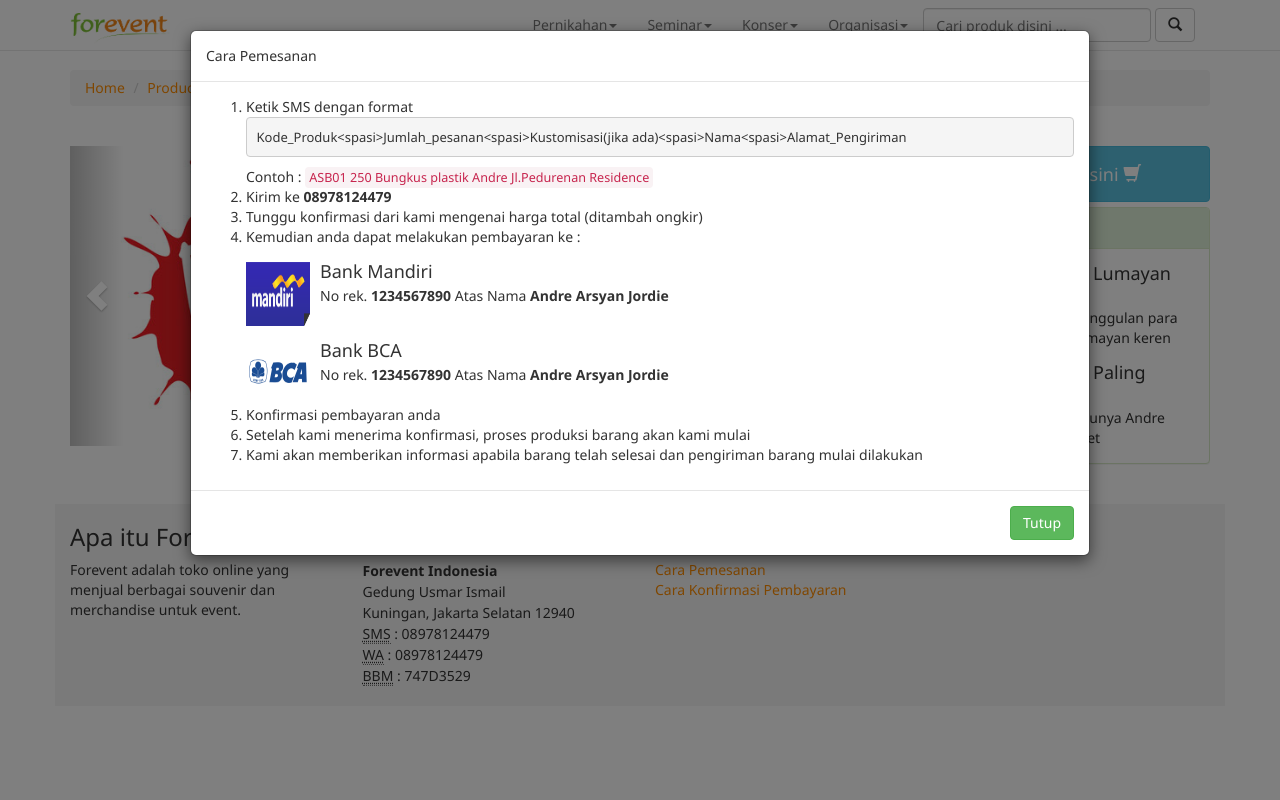
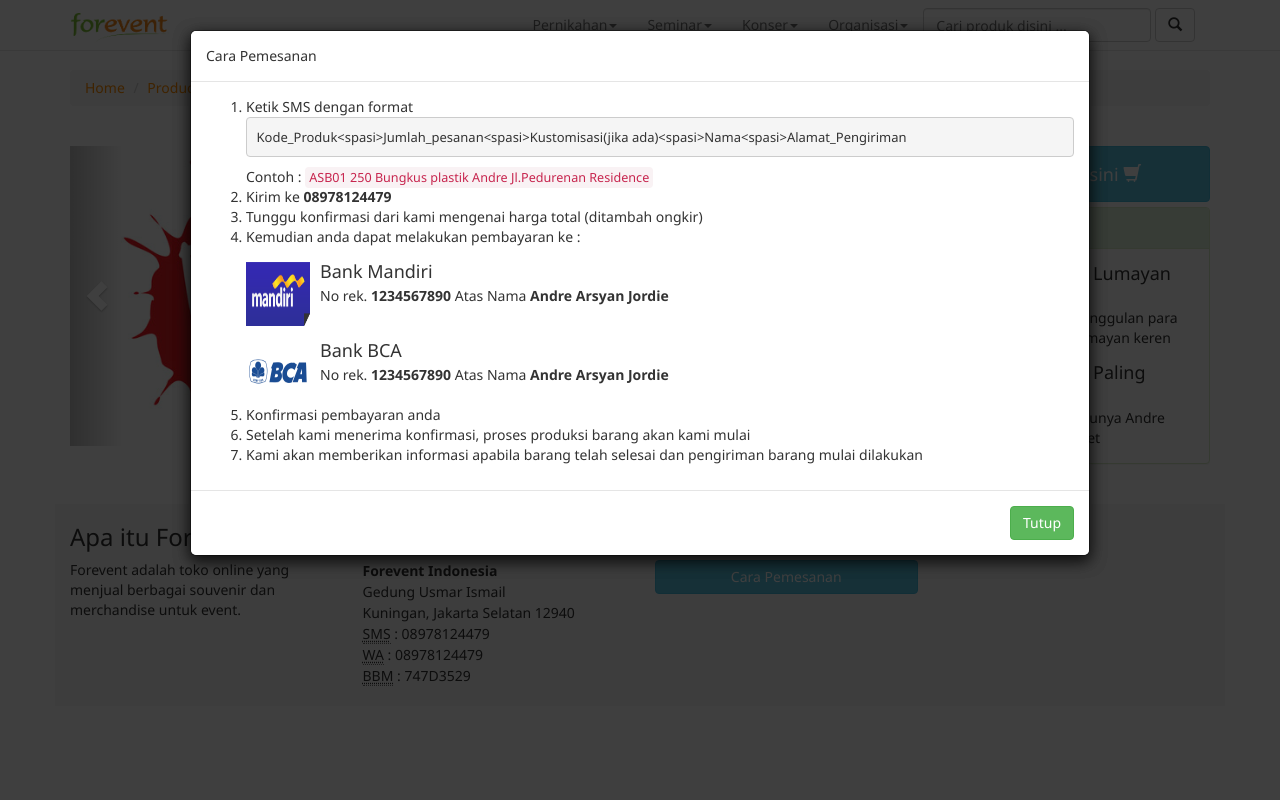
Before and after one commit to AndreArsyan/forevent, a PHP site: page /product.php in a window 1280 px wide, after a click on "Pesan Disini". Run offline with PHP 8.4, Linux system fonts and the light colour scheme; some libraries are stand-ins or nearby versions.

Commit message:
little fix

```diff
--- a/footer.php
+++ b/footer.php
@@ -18,13 +18,61 @@
 	</div>
 	<div class="col-md-3">
 		<h3>Bantuan</h3>
-		<a href="">Cara Pemesanan</a><br>
-		<a href="">Cara Konfirmasi Pembayaran</a>
+		<button class="btn btn-block btn-info" data-toggle="modal" data-target=".bs-example-modal-lg">Cara Pemesanan</button>
+		<div class="modal fade bs-example-modal-lg" tabindex="-1" role="dialog" aria-labelledby="mySmallModalLabel" aria-hidden="true">
+			<div class="modal-dialog modal-lg">
+				<div class="modal-content">
+					<div class="modal-header">
+						Cara Pemesanan
+					</div>
+					<div class="modal-body">
+						<ol>
+							<li>Ketik SMS dengan format<br>
+							<pre>Kode_Produk&lt;spasi&gt;Jumlah_pesanan&lt;spasi&gt;Kustomisasi(jika ada)&lt;spasi&gt;Nama&lt;spasi&gt;Alamat_Pengiriman</pre>
+							Contoh :
+							<code>ASB01 250 Bungkus plastik Andre Jl.Pedurenan Residence</code>
+							</li>
+							<li>Kirim ke <b>08978124479</b></li>
+							<li>Tunggu konfirmasi dari kami mengenai harga total (ditambah ongkir)</li>
+							<li>Kemudian anda dapat melakukan pembayaran ke :
+							<br>
+								<div class="media">
+									<a class="pull-left" href="#">
+										<img class="media-object" src="img/logo-mandiri.png" alt="..." style="width:64px;height:64px;margin-left:auto;margin-right:auto;display:block">
+									</a>
+									<div class="media-body">
+										<h4 class="media-heading">Bank Mandiri</h4>
+										No rek. <b>1234567890</b>
+										Atas Nama <b>Andre Arsyan Jordie</b>
+									</div>
+								</div>
+								<div class="media">
+									<a class="pull-left" href="#">
+										<img class="media-object" src="img/logo-bca.jpg" alt="..." style="width:64px;height:64px;margin-left:auto;margin-right:auto;display:block">
+									</a>
+									<div class="media-body">
+										<h4 class="media-heading">Bank BCA</h4>
+										No rek. <b>1234567890</b>
+										Atas Nama <b>Andre Arsyan Jordie</b>
+									</div>
+								</div>
+							</li>
+							<li>Konfirmasi pembayaran anda</li>
+							<li>Setelah kami menerima konfirmasi, proses produksi barang akan kami mulai</li>
+							<li>Kami akan memberikan informasi apabila barang telah selesai dan pengiriman barang mulai dilakukan</li>
+						</ol>
+					</div>
+					<div class="modal-footer">
+						<button type="button" class="btn btn-primary" data-dismiss="modal">Tutup</button>
+					</div>
+				</div>
+			</div>
+		</div>
 	</div>
 	<div class="col-md-3">
 		<h3>Social Media</h3>
 	</div>
-</div>
+</div><!--div row-->
 <br>
 </div><!-- ini div container-->
 </body>
```
